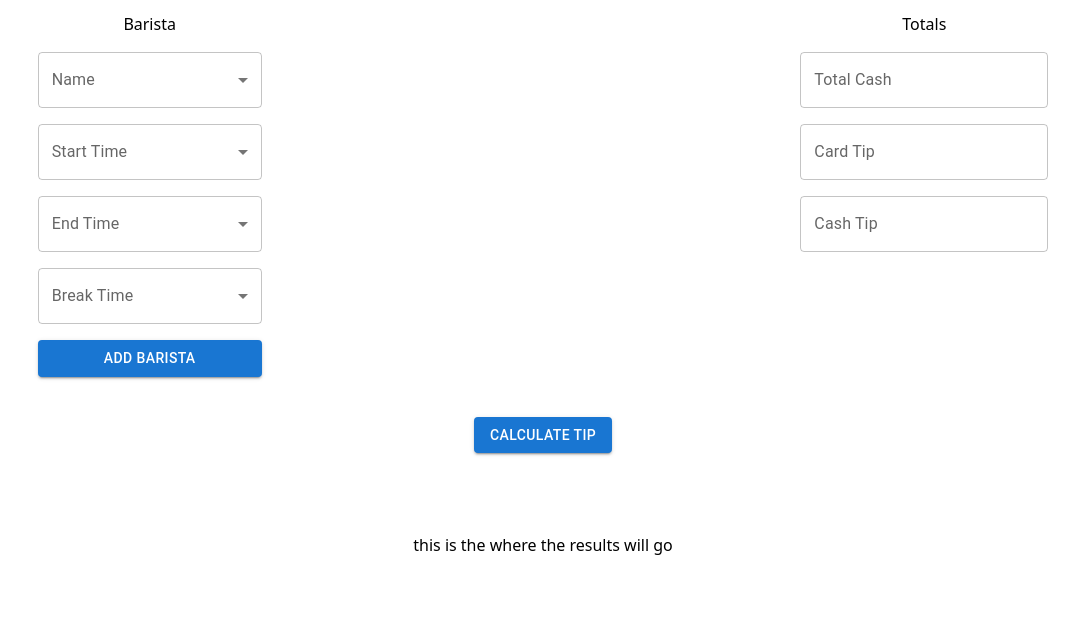
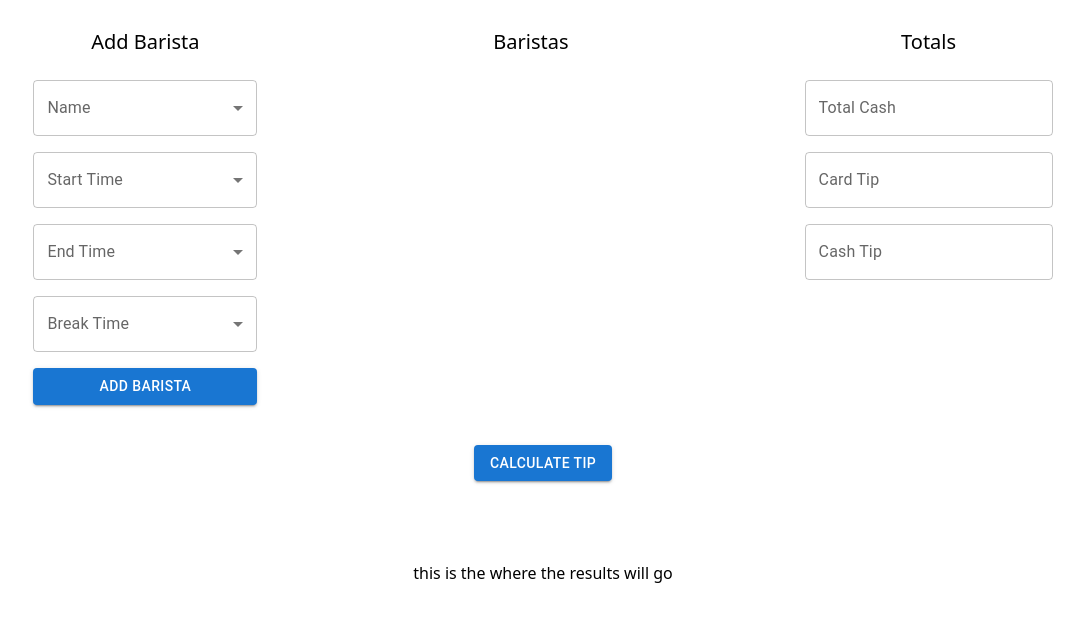
Before and after one commit to tkang611/schedule-tip-generator, a React app: page / in a window 1280 px wide. Shown: the top 622 px of the page, without its empty margins (97-1181 px from the left). Built offline with nearby package versions, Linux system fonts and the light colour scheme.

Commit message:
Fixed some spacing and added favicon

```diff
--- a/package.json
+++ b/package.json
@@ -4,7 +4,7 @@
   "description": "Schedule tip generator for Constellation Coffee La Canada location.",
   "main": "main.js",
   "scripts": {
-    "start": "nodemon server/server.js",
+    "start": "nodemon ./server/server.js",
     "build": "export NODE_ENV=production && webpack",
     "dev": "concurrently \"nodemon ./server/server.js\" \"webpack-dev-server --mode development --open --hot\""
   },
--- a/src/components/BaristaComponent.jsx
+++ b/src/components/BaristaComponent.jsx
@@ -12,14 +12,14 @@ const BaristaComponent = ({baristaComp}) => {
   }
 
   return(
-    <div className="w-72 border rounded-[4px] mb-3 color-[#C4C4C4]">
+    <div className="w-[23rem] border rounded-[4px] mb-3 color-[#C4C4C4]">
       <Accordion sx={{width: '100%'}}>
-        <AccordionSummary>
-          <Typography sx={{display: 'flex', width: '25%', alignItems: 'center', alignContent: 'center'}}>
+        <AccordionSummary sx={{paddingRight: '1rem'}}>
+          <Typography sx={{display: 'flex', width: '18%', alignItems: 'center', alignContent: 'center'}}>
             <b>{baristaComp.barista}</b>
           </Typography>
-          <Typography sx={{display: 'flex', justifyContent: 'center', alignItems: 'center', alignContent: 'center', width: '65%'}}>
-            {baristaComp.startTime} - {baristaComp.endTime} {"\n"} {baristaComp.breakTime} minute break.
+          <Typography sx={{display: 'flex', justifyContent: 'center', alignItems: 'center', alignContent: 'center', width: '70%'}}>
+            {baristaComp.startTime} - {baristaComp.endTime} - {baristaComp.breakTime} break.
           </Typography>
 
           <IconButton onClick={() => handleDelete(baristaComp.barista)}>
--- a/src/components/BaristaCreate.jsx
+++ b/src/components/BaristaCreate.jsx
@@ -36,12 +36,12 @@ const Baristas = () => {
   }
 
   const baristaNames = ['Tim', 'Sung', 'Jess', 'Will', 'Eli', 'Nicole'];
-  const times = ['6:30 AM', '7:45 AM', '8:00 AM', '8:15 AM', '9:00 AM', '12:00 PM', '12:30 PM', '5:30 PM'];
+  const times = ['6:30 AM', '7:45 AM', '8:00 AM', '8:15 AM', '9:00 AM', '12:00 PM', '12:30 PM', '1:30 PM', '5:30 PM'];
   const breakTimes = [0, 30, 60];
 
   return(
     <div className="flex flex-col w-56">
-      <h1 className="flex justify-center mt-3">Barista</h1>
+      <h1 className="flex justify-center mt-7 mb-2 text-xl">Add Barista</h1>
         <TextField select label="Name" value={barista} sx={{ my: 2}}>
           {baristaNames.map((baristaName) => (
             <MenuItem key={baristaName} value={baristaName} onClick={() => setBarista(baristaName)}>
--- a/src/components/BaristaEdit.jsx
+++ b/src/components/BaristaEdit.jsx
@@ -40,7 +40,7 @@ const BaristaEdit = ({baristaToEdit}) => {
   }
 
   let baristaNames = ['Tim', 'Sung', 'Jess', 'Will', 'Eli', 'Nicole'];
-  const times = ['6:30 AM', '7:45 AM', '8:00 AM', '8:15 AM', '9:00 AM', '12:00 PM', '12:30 PM', '5:30 PM'];
+  const times = ['6:30 AM', '7:45 AM', '8:00 AM', '8:15 AM', '9:00 AM', '12:00 PM', '12:30 PM', '1:30 PM', '5:30 PM'];
   const breakTimes = [0, 30, 60];
 
   return(
--- a/src/components/BaristaList.jsx
+++ b/src/components/BaristaList.jsx
@@ -4,7 +4,8 @@ import BaristaComponent from "./BaristaComponent.jsx"
 const BaristasList = ({baristasList}) => {
 
   return (
-    <div className="flex flex-col mt-12">
+    <div className="flex flex-col w-[2%] items-center">
+      <h1 className="flex justify-center mt-7 mb-5 text-xl"> Baristas</h1>
       {baristasList.map((barista, index) => {
         return(
           <BaristaComponent baristaComp={barista} key={index}/>
--- a/src/components/Totals.jsx
+++ b/src/components/Totals.jsx
@@ -6,7 +6,7 @@ const Totals = () => {
 
   return(
     <div className="flex flex-col">
-      <h1 className="flex justify-center mt-3">Totals</h1>
+      <h1 className="flex justify-center mt-7 mb-2 text-xl">Totals</h1>
       <TextField
       label="Total Cash"
       variant="outlined"
--- a/src/containers/Calculator.jsx
+++ b/src/containers/Calculator.jsx
@@ -6,7 +6,7 @@ import CalculateTip from "../components/CalculateTip.jsx";
 const Calculator = () => {
 
   return (
-    <div id="content-container" className="flex flex-col">
+    <div className="flex flex-col">
       <Fields />
       <CalculateTip />
       <Results />
--- a/src/index.html
+++ b/src/index.html
@@ -4,8 +4,7 @@
   <meta charset="UTF-8">
   <meta http-equiv="X-UA-Compatible" content="IE=edge">
   <meta name="viewport" content="width=device-width, initial-scale=1.0">
-
-  <title>CONSTELLATION TIP CALCULATOR</title>
+  <title>Constellation Tip Calculator</title>
 </head>
 <body>
   <div id="root"></div>
--- a/src/main.js
+++ b/src/main.js
@@ -4,6 +4,7 @@ import TotalsContextProvider from "./context/TotalsContext.jsx";
 import BaristasContextProvider from "./context/BaristasContext.jsx";
 import App from './app.jsx';
 import './index.css'
+import './styles.css'
 
 let root = createRoot(document.getElementById('root'));
 
--- a/webpack.config.js
+++ b/webpack.config.js
@@ -48,7 +48,8 @@ module.exports = {
   },
   plugins: [
     new HtmlWebpackPlugin({
-      template: "./src/index.html",
+      favicon: "./src/favicon.png",
+      template: "./src/index.html"
     }),
   ],
 };
```
Also changed, not shown: src/favicon.png (added), src/styles.css (added), 4 other files (tests, documents, lock files or other folders).
